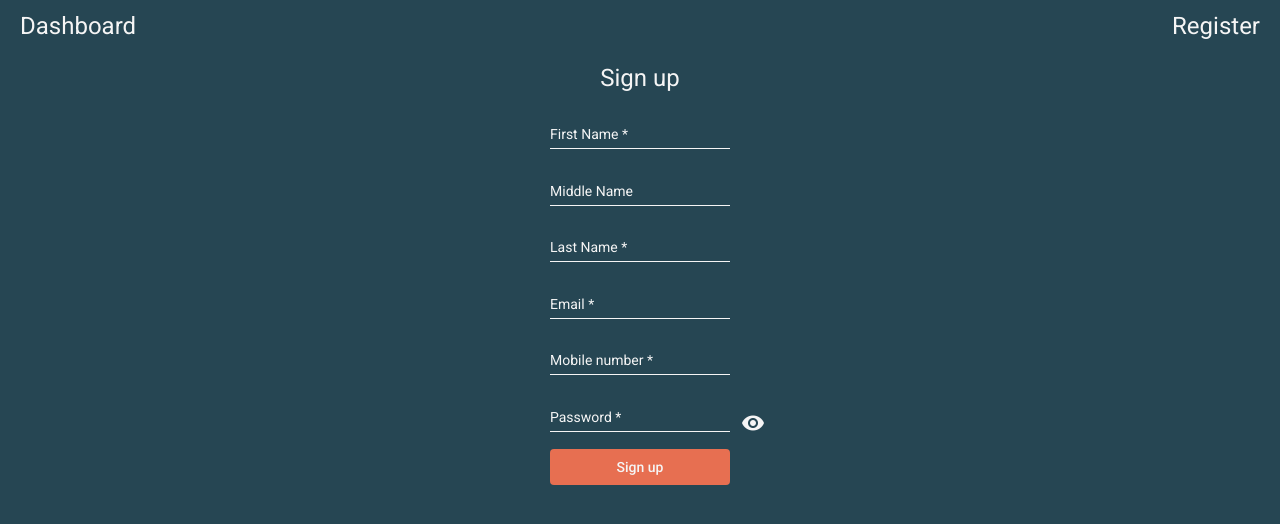
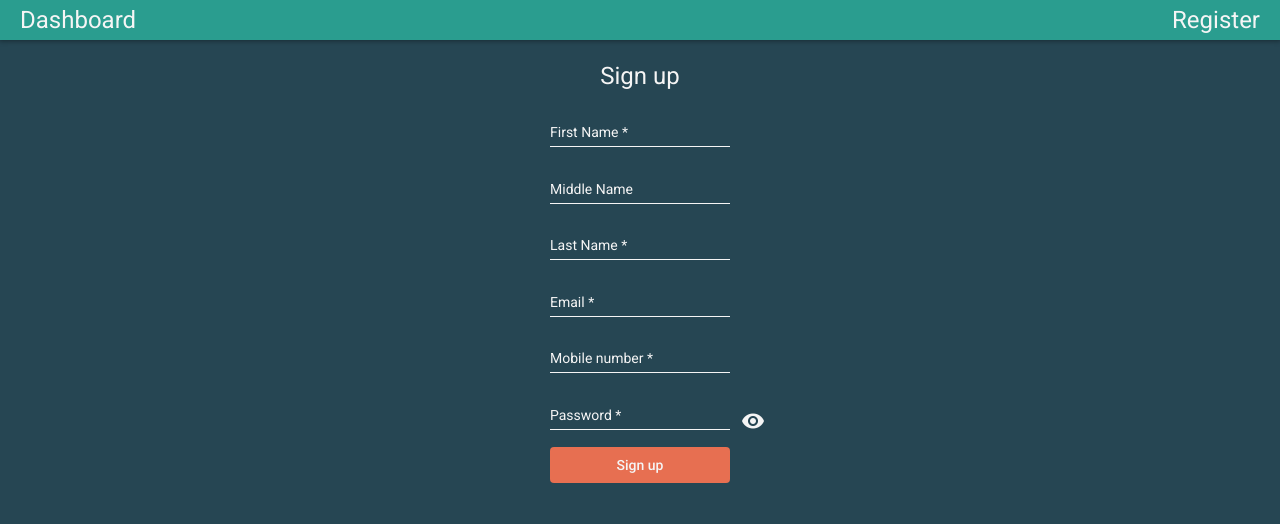
Before and after one commit to constantinospas/xm-app, an Angular app: page /registration in a window 1280 px wide. Shown: the top 524 px of the page. Built offline with nearby package versions, Linux system fonts and the light colour scheme.

Commit message:
styling fixes, confetti

```diff
--- a/package.json
+++ b/package.json
@@ -31,7 +31,6 @@
     "@angular-devkit/build-angular": "~0.1000.1",
     "@angular/cli": "~10.0.1",
     "@angular/compiler-cli": "~10.0.2",
-    "@types/node": "^12.11.1",
     "@types/jasmine": "~3.5.0",
     "@types/jasminewd2": "~2.0.3",
     "codelyzer": "^6.0.0-next.1",
--- a/src/app/app.component.scss
+++ b/src/app/app.component.scss
@@ -1,9 +1,12 @@
 :host {
 
   .header {
-    margin-top: 10px;
     display: flex;
+    height: 40px;
+    align-items: center;
     justify-content: space-between;
+    background-color: #2A9D8F;
+    box-shadow: 0 0 5px 1px rgba(0,0,0,0.4);
 
     .link {
       margin: 0 20px;
--- a/src/app/modules/dashboard/dashboard.component.scss
+++ b/src/app/modules/dashboard/dashboard.component.scss
@@ -1,6 +1,8 @@
+@import "../../../variables";
+
 .container {
   width: 100%;
-  height: 100%;
+  height: $max-height;
   display: flex;
   align-items: center;
   justify-content: center;
--- a/src/app/modules/welcome/welcome.component.ts
+++ b/src/app/modules/welcome/welcome.component.ts
@@ -10,6 +10,17 @@ export class WelcomeComponent implements OnInit {
   constructor () { }
 
   ngOnInit (): void {
+    for (let i = 0; i < 5; i++) {
+      setTimeout(() => {
+        // @ts-ignore
+        window.confetti({
+          particleCount: 50,
+          spread: 360,
+          ticks: 60,
+          origin: { x: Math.random(), y: Math.random() },
+        })
+      }, i * 1000)
+    }
   }
 
 }
--- a/src/index.html
+++ b/src/index.html
@@ -8,6 +8,7 @@
   <link rel="icon" type="image/x-icon" href="favicon.ico">
   <link href="https://fonts.googleapis.com/css?family=Roboto:300,400,500&display=swap" rel="stylesheet">
   <link href="https://fonts.googleapis.com/icon?family=Material+Icons" rel="stylesheet">
+  <script src="https://cdn.jsdelivr.net/npm/canvas-confetti@1.2.0/dist/confetti.browser.min.js"></script>
 </head>
 <body class="mat-typography">
   <app-root></app-root>
--- a/src/styles.scss
+++ b/src/styles.scss
@@ -3,7 +3,6 @@
 html, body {
   height: 100vh;
   background-color: #264653;
-  overflow: hidden;
   color: whitesmoke;
 }
 
--- /dev/null
+++ b/src/variables.scss
@@ -0,0 +1 @@
+$max-height: calc(100% - 40px); // 80 px for header
```
